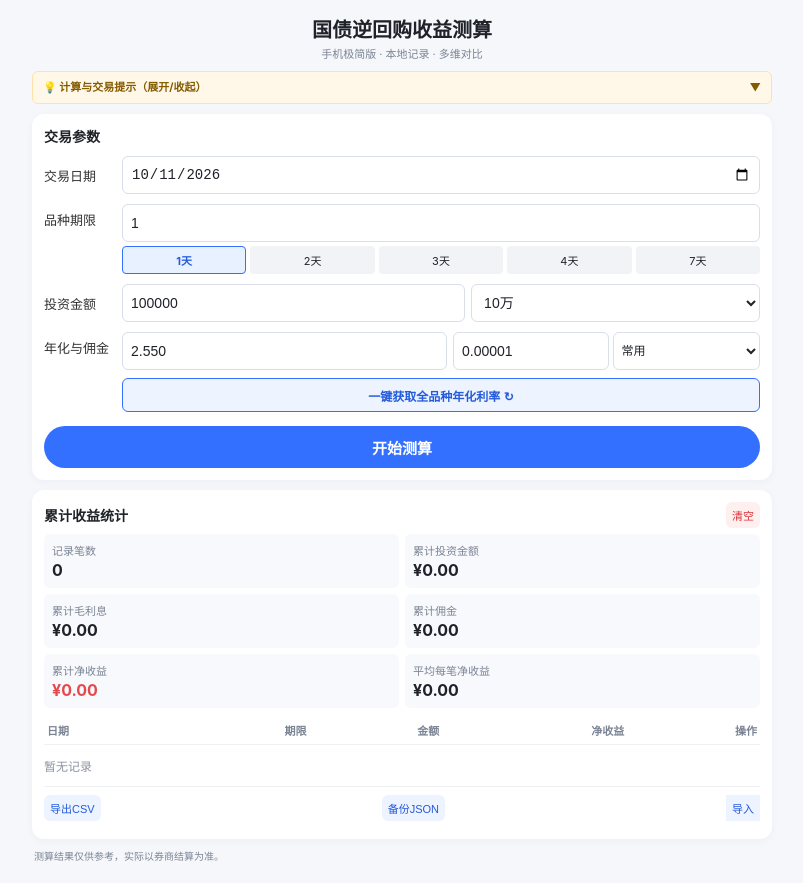
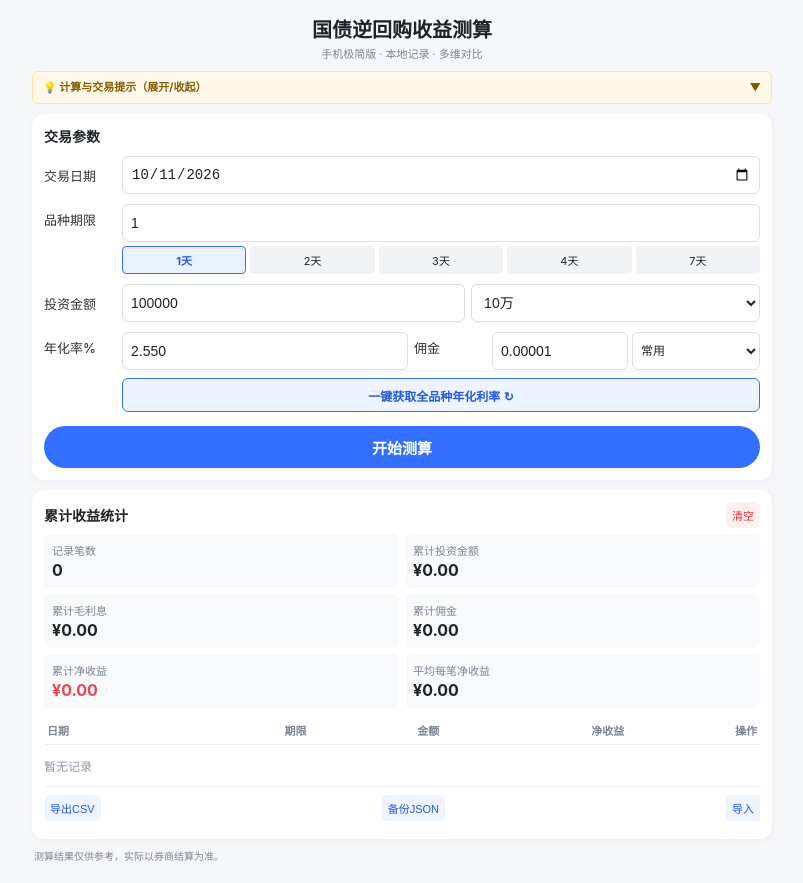
Before and after one commit to abc2000y/nhg, a plain HTML site: page index.html in a window 1280 px wide. Shown: the whole page, without its empty margins (238-1041 px from the left). Drawn offline with Linux system fonts and the light colour scheme.

Commit message:
Update labels and formatting in index.html

```diff
--- a/index.html
+++ b/index.html
@@ -106,11 +106,11 @@ table{width:100%;border-collapse:collapse;font-size:11px}th,td{padding:6px 3px;b
 
   <!-- 年化与佣金同行：佣金输入框与下拉选择条 1:1 各占一半 -->
   <div class="form-line" style="align-items:flex-start;">
-    <label for="annualRate" style="padding-top:6px;">年化与佣金</label>
+    <label for="annualRate" style="padding-top:6px;">年化率%</label>
     <div class="input-with-tags">
       <div style="display:flex;gap:6px;">
         <input type="number" id="annualRate" min="0" max="100" step="0.001" value="2.550" placeholder="年化%" style="flex:1;">
-
+        <label for="annualRate" style="padding-top:6px;">佣金</label>
         <div style="flex:1;display:flex;gap:4px;">
           <input type="number" id="feeRate" min="0" step="0.00001" value="0.00001" placeholder="佣金" style="flex:1;">
           <select id="quickFeeSelect" style="flex:1;padding:0 4px;font-size:12px;" title="常用参考">
```
